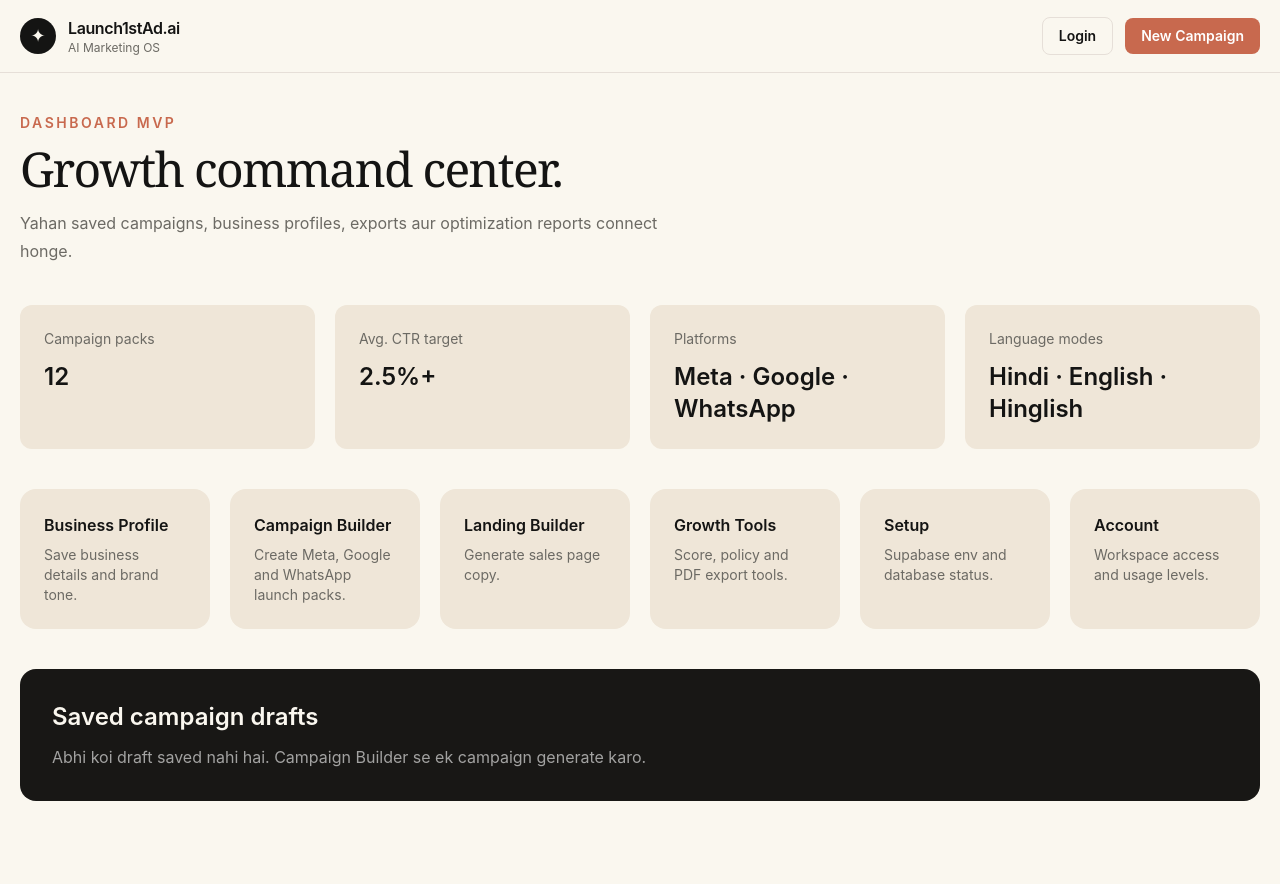
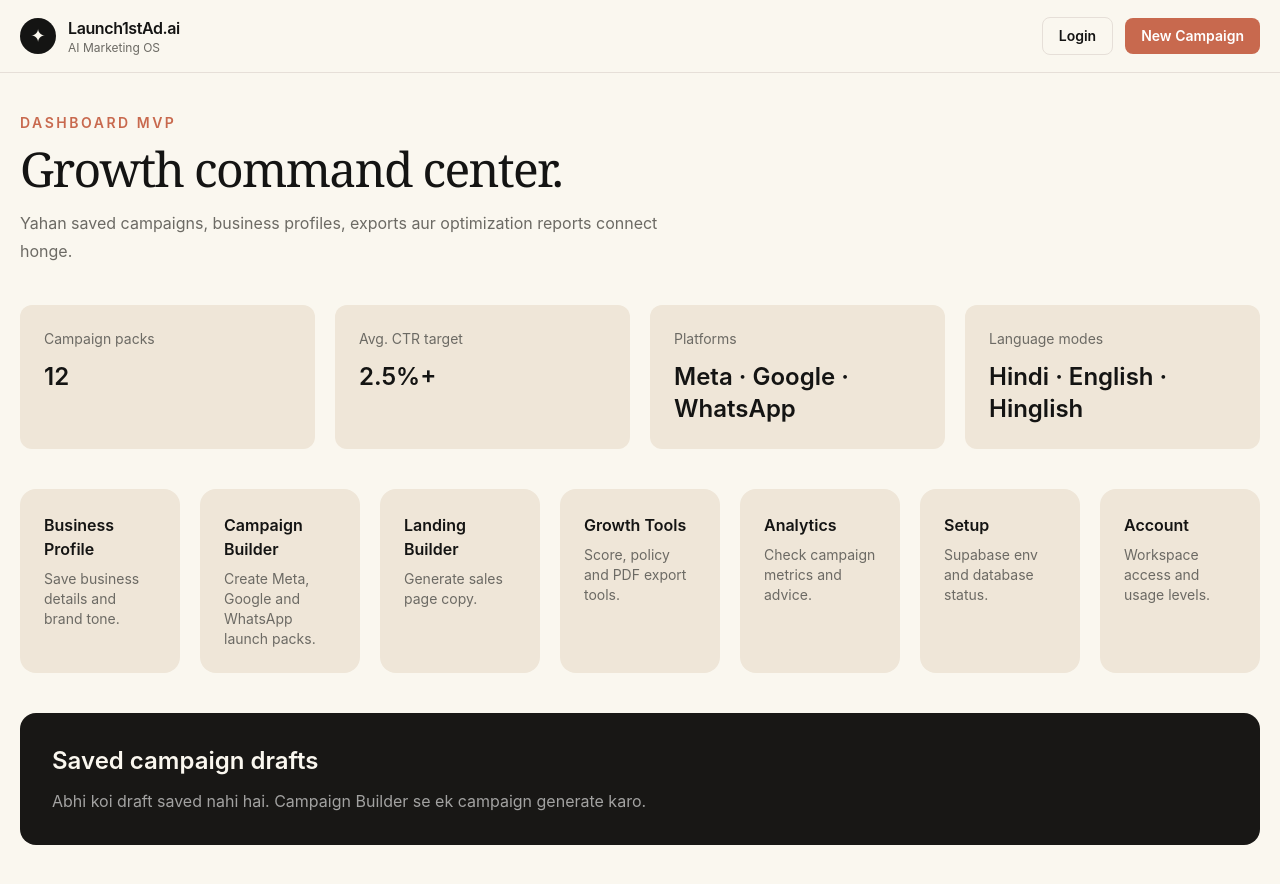
Before and after one commit to lkmeeena882437-dotcom/Launch1stAd.ai, a Next.js app: page /dashboard in a window 1280 px wide. Before the commit the page ends 841 px from the top, so only its background shows below. Built offline with nearby package versions, Linux system fonts and the light colour scheme.

Commit message:
Add analytics tool link to dashboard

```diff
--- a/app/dashboard/page.tsx
+++ b/app/dashboard/page.tsx
@@ -15,6 +15,7 @@ const tools = [
   ["Campaign Builder", "/campaign", "Create Meta, Google and WhatsApp launch packs."],
   ["Landing Builder", "/landing-builder", "Generate sales page copy."],
   ["Growth Tools", "/tools", "Score, policy and PDF export tools."],
+  ["Analytics", "/analytics", "Check campaign metrics and advice."],
   ["Setup", "/setup", "Supabase env and database status."],
   ["Account", "/account", "Workspace access and usage levels."]
 ];
@@ -38,7 +39,7 @@ export default function DashboardPage() {
         <div className="mt-10 grid gap-5 md:grid-cols-4">
           {stats.map(([label, value]) => <div key={label} className="rounded-xl bg-card p-6"><p className="text-sm text-muted">{label}</p><p className="mt-3 text-2xl font-semibold">{value}</p></div>)}
         </div>
-        <div className="mt-10 grid gap-5 md:grid-cols-6">
+        <div className="mt-10 grid gap-5 md:grid-cols-7">
           {tools.map(([title, href, text]) => <Link key={title} href={href} className="rounded-2xl bg-card p-6"><h2 className="font-semibold">{title}</h2><p className="mt-2 text-sm text-muted">{text}</p></Link>)}
         </div>
         <div className="mt-10"><HistoryList /></div>
```
